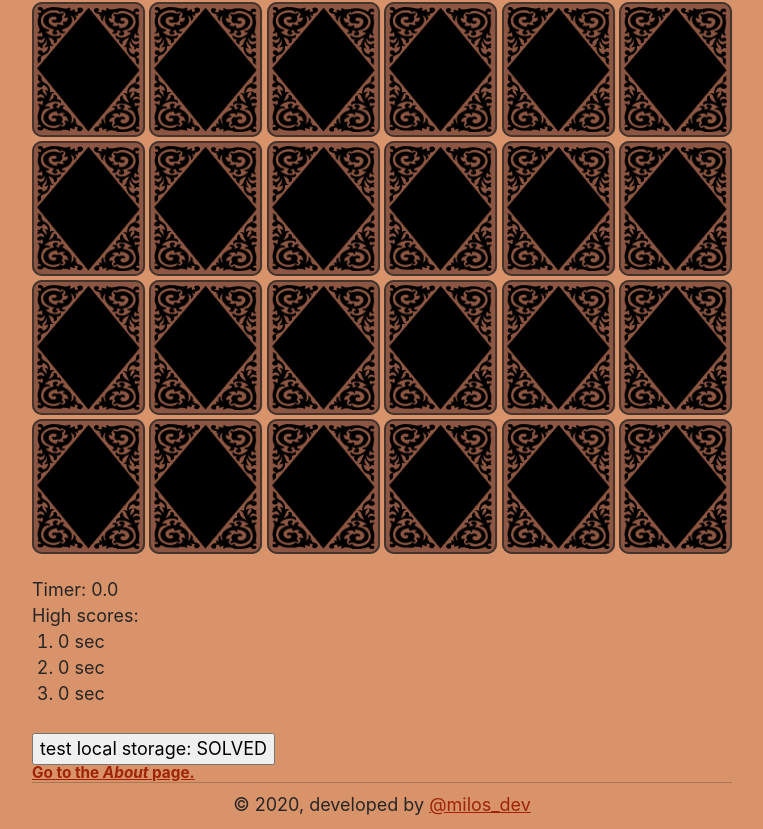
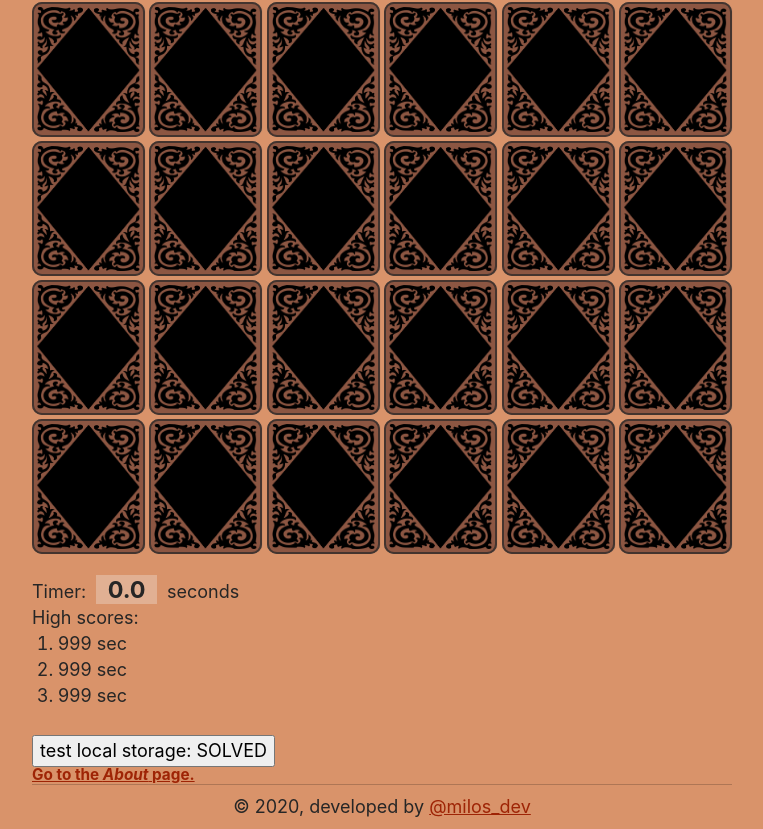
Before and after one commit to obrovacm/memory-cards, a Gatsby site: page / in a window 1280 px wide. Shown: the part 63-892 px from the top of the page, without its empty margins (258-1021 px from the left). Built offline with nearby package versions, Linux system fonts and the light colour scheme; Gatsby itself is replaced by a stand-in of ours.

Commit message:
working high-scoring system

```diff
--- a/src/components/records/records.js
+++ b/src/components/records/records.js
@@ -5,66 +5,42 @@ import styles from "./records.module.scss"
 
 export default class Records extends Component {
   state = {
-    highScores: {
-      first: 0,
-      second: 0,
-      third: 0,
-    },
+    highScores: [999, 999, 999],
     currentScore: undefined,
   }
 
   getSolvedTime = time => {
+    const { highScores } = this.state
+    let newLocalHighScores
+
+    const localHighScores = localStorage.getItem("localHighScores")
+    // if local storage exists, add current score if it's fast enough
+    if (localHighScores) {
+      const localHighScoresArr = JSON.parse(localHighScores)
+      // always add currentScore to localStorage array, sort it, and then cut first 3
+      localHighScoresArr.push(time)
+      // less seconds - higher score
+      localHighScoresArr.sort((a, b) => a - b)
+      newLocalHighScores = localHighScoresArr.splice(0, 3)
+
+      // else create new localHighScores with currentScore at first place
+    } else {
+      newLocalHighScores = [...highScores]
+      newLocalHighScores[0] = time
+    }
+    // create new local storage high scores
+    localStorage.setItem("localHighScores", JSON.stringify(newLocalHighScores))
+    // and change component state accordingly
     this.setState({
+      highScore: [...newLocalHighScores],
       currentScore: time,
     })
-  }
-
-  // setter
-  // localStorage.setItem('myData', data);
-  // // getter
-  // localStorage.getItem('myData');
-  // // remove
-  // localStorage.removeItem('myData');
-  // // remove all
-  // localStorage.clear();
-  componentDidUpdate() {
-    const { highScores, currentScore } = this.state
-    // if current score exists, it means that the puzzle is solved
-    if (currentScore) {
-      const localHighScores = localStorage.getItem("localHighScores")
-
-      if (localHighScores) {
-        // if local storage exists, add current score if it's fast enough
-        const objLocalHighScores = JSON.parse(localHighScores)
-        if (currentScore < objLocalHighScores.first) {
-          objLocalHighScores.first = currentScore
-        } else if (
-          currentScore < objLocalHighScores.second ||
-          objLocalHighScores.second === 0
-        ) {
-          objLocalHighScores.second = currentScore
-        } else if (
-          currentScore < objLocalHighScores.third ||
-          objLocalHighScores.third === 0
-        ) {
-          objLocalHighScores.third = currentScore
-        }
-
-        localStorage.setItem(
-          "localHighScores",
-          JSON.stringify(objLocalHighScores)
-        )
-      } else {
-        // create new localHighScores with current at first place
-        highScores.first = currentScore
-        localStorage.setItem("localHighScores", JSON.stringify(highScores))
-      }
-    }
   }
 
   render() {
     const { highScores, currentScore } = this.state
     const localHighScores = localStorage.getItem("localHighScores")
+    // if there's no local storage, use default state
     const currentHighScores = localHighScores
       ? JSON.parse(localHighScores)
       : highScores
@@ -81,13 +57,15 @@ export default class Records extends Component {
 
     return (
       <div className={styles.records}>
-        <div className={styles.timer}>Timer: {renderedTime}</div>
+        <div className={styles.timer}>
+          Timer: <b>{renderedTime}</b> seconds
+        </div>
         <div className={styles.highScore}>
           <p>High scores:</p>
           <ol>
-            <li>{currentHighScores.first} sec</li>
-            <li>{currentHighScores.second} sec</li>
-            <li>{currentHighScores.third} sec</li>
+            <li>{currentHighScores[0]} sec</li>
+            <li>{currentHighScores[1]} sec</li>
+            <li>{currentHighScores[2]} sec</li>
           </ol>
         </div>
       </div>
--- a/src/components/records/records.module.scss
+++ b/src/components/records/records.module.scss
@@ -4,6 +4,13 @@
   margin: 1em 0;
 }
 .timer {
+  display: inline-block;
+  b {
+    margin: 0 0.2em;
+    padding: 0 0.5em;
+    font-size: 1.3em;
+    background: rgba($white, 0.3);
+  }
 }
 .high-score {
   ol {
--- a/src/components/table/table.js
+++ b/src/components/table/table.js
@@ -49,11 +49,13 @@ export default class Table extends Component {
   }
 
   activateCard = index => {
-    const { cards } = this.state
-    cards[index].active = true
-    this.setState({
-      cards: cards,
-    })
+    if (!this.state.solved) {
+      const { cards } = this.state
+      cards[index].active = true
+      this.setState({
+        cards: cards,
+      })
+    }
     // setting timer on first click
     if (!this.state.start) {
       this.setState({
```
